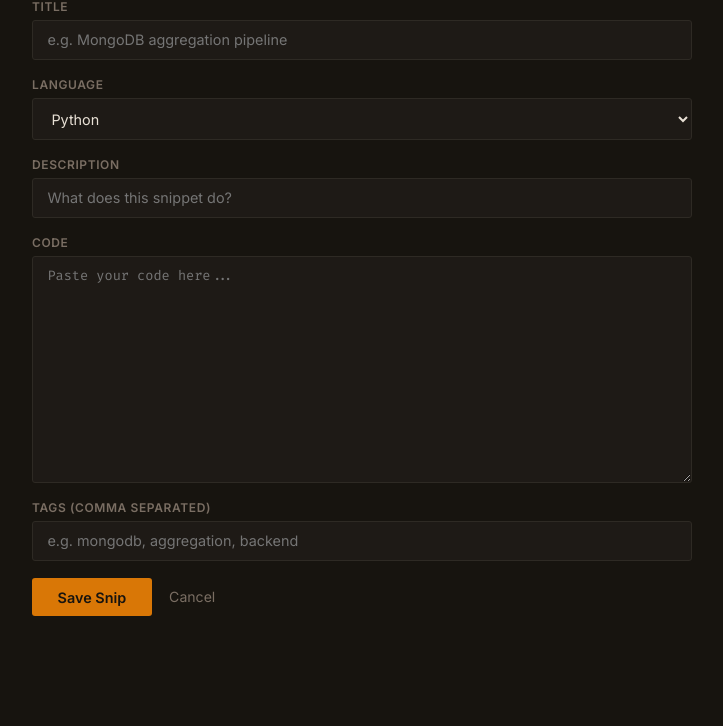
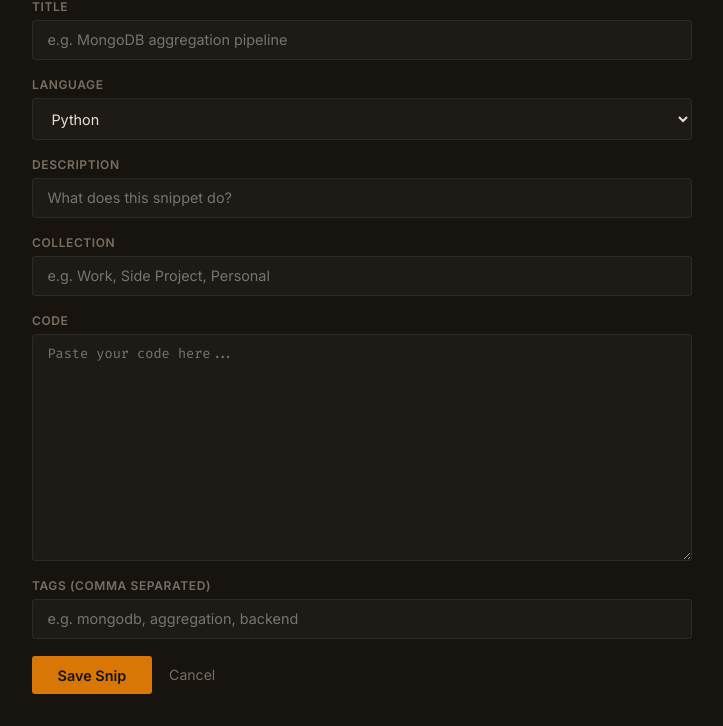
Before and after one commit to byteofhoney/StashSnip, a Flask app: page /add in a window 1280 px wide. Shown: the part 149-875 px from the top of the page, without its empty margins (278-1001 px from the left). Before the commit the page ends 765 px from the top, so only its background shows below. Run offline with Flask 3, Linux system fonts and the light colour scheme; some libraries are stand-ins or nearby versions.

Commit message:
feat: add optional collection field to snippets

```diff
--- a/app/forms.py
+++ b/app/forms.py
@@ -20,4 +20,5 @@ class SnippetForm(FlaskForm):
     language = SelectField("Language", choices=LANGUAGES)
     code = TextAreaField("Code", validators=[DataRequired()])
     description = StringField("Description", validators=[Length(max=200)])
+    collection = StringField("Collection", validators=[Length(max=50)])
     tags = StringField("Tags (comma separated)")
--- a/app/models.py
+++ b/app/models.py
@@ -1,6 +1,6 @@
 from datetime import datetime, UTC
 
-def make_snippet(title, language, code, description, tags):
+def make_snippet(title, language, code, description, tags, collection=""):
     """
     Returns a clean snippet document ready to insert into MongoDB.
     Centralizing this means if we ever change the schema,
@@ -12,6 +12,7 @@ def make_snippet(title, language, code, description, tags):
         "code": code,
         "description": description,
         "tags": tags,
+        "collection": collection,
         "created_at": datetime.now(UTC),
         "updated_at": datetime.now(UTC)
 
--- a/app/routes.py
+++ b/app/routes.py
@@ -18,6 +18,7 @@ def index():
     query = request.args.get("q", "")
     tag = request.args.get("tag", "")
     language = request.args.get("language", "")
+    collection = request.args.get("collection", "")
     page = request.args.get("page", 1, type=int)
     page = max(page, 1)
 
@@ -32,6 +33,8 @@ def index():
         filters["tags"] = tag
     if language:
         filters["language"] = language
+    if collection:
+        filters["collection"] = collection
 
     total_snippets = snippets_collection.count_documents(filters)
     total_pages = ceil(total_snippets / PAGE_SIZE) if total_snippets else 0
@@ -47,12 +50,14 @@ def index():
     )
 
     languages = snippets_collection.distinct("language")
+    collections = snippets_collection.distinct("collection")
     pagination_params = {
         key: value
         for key, value in {
             "q": query,
             "tag": tag,
             "language": language,
+            "collection": collection,
         }.items()
         if value
     }
@@ -64,7 +69,9 @@ def index():
         query=query,
         tag=tag,
         language=language,
+        collection=collection,
         languages=languages,
+        collections=[c for c in collections if c],
         page=page,
         total_pages=total_pages,
         pagination_params=pagination_params,
@@ -82,6 +89,7 @@ def add_snippet():
             code=form.code.data,
             description=form.description.data,
             tags=tags,
+            collection=form.collection.data,
         )
         snippets_collection.insert_one(snippet)
         flash("Snip saved successfully!", "success")
@@ -120,6 +128,7 @@ def edit_snippet(id):
                     "language": form.language.data,
                     "code": form.code.data,
                     "description": form.description.data,
+                    "collection": form.collection.data,
                     "tags": tags,
                     "updated_at": datetime.now(UTC),
                 }
@@ -133,6 +142,7 @@ def edit_snippet(id):
     form.language.data = snippet["language"]
     form.code.data = snippet["code"]
     form.description.data = snippet.get("description", "")
+    form.collection.data = snippet.get("collection", "")
     form.tags.data = ", ".join(snippet.get("tags", []))
 
     return render_template("edit.html", form=form, snippet=snippet)
--- a/app/templates/add.html
+++ b/app/templates/add.html
@@ -22,6 +22,11 @@
         </div>
 
         <div class="form-group">
+            {{ form.collection.label }}
+            {{ form.collection(placeholder="e.g. Work, Side Project, Personal") }}
+        </div>
+
+        <div class="form-group">
             {{ form.code.label }}
             {{ form.code(placeholder="Paste your code here...", rows=12) }}
         </div>
--- a/app/templates/edit.html
+++ b/app/templates/edit.html
@@ -22,6 +22,11 @@
         </div>
 
         <div class="form-group">
+            {{ form.collection.label }}
+            {{ form.collection() }}
+        </div>
+
+        <div class="form-group">
             {{ form.code.label }}
             {{ form.code(rows=12) }}
         </div>
--- a/app/templates/snippet.html
+++ b/app/templates/snippet.html
@@ -5,6 +5,9 @@
     <div class="detail-header">
         <div>
             <span class="language-badge">{{ snippet.language }}</span>
+            {% if snippet.collection %}
+            <span class="language-badge" style="background-color: var(--bg-alt); color: var(--text-muted); border: 1px solid var(--border);">{{ snippet.collection }}</span>
+            {% endif %}
             <h1>{{ snippet.title }}</h1>
             {% if snippet.description %}
                 <p class="description">{{ snippet.description }}</p>
```
Also changed, not shown: app/templates/index.html (+10 -1 lines).
